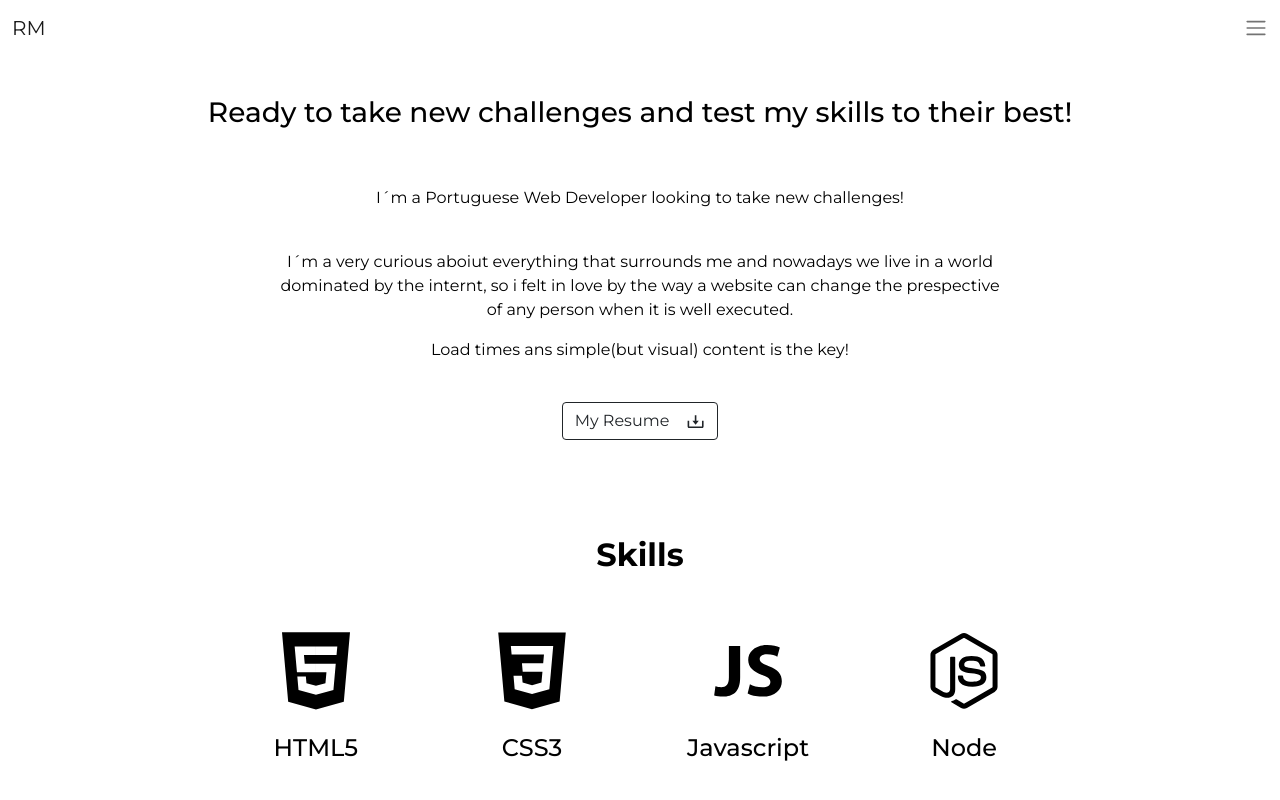
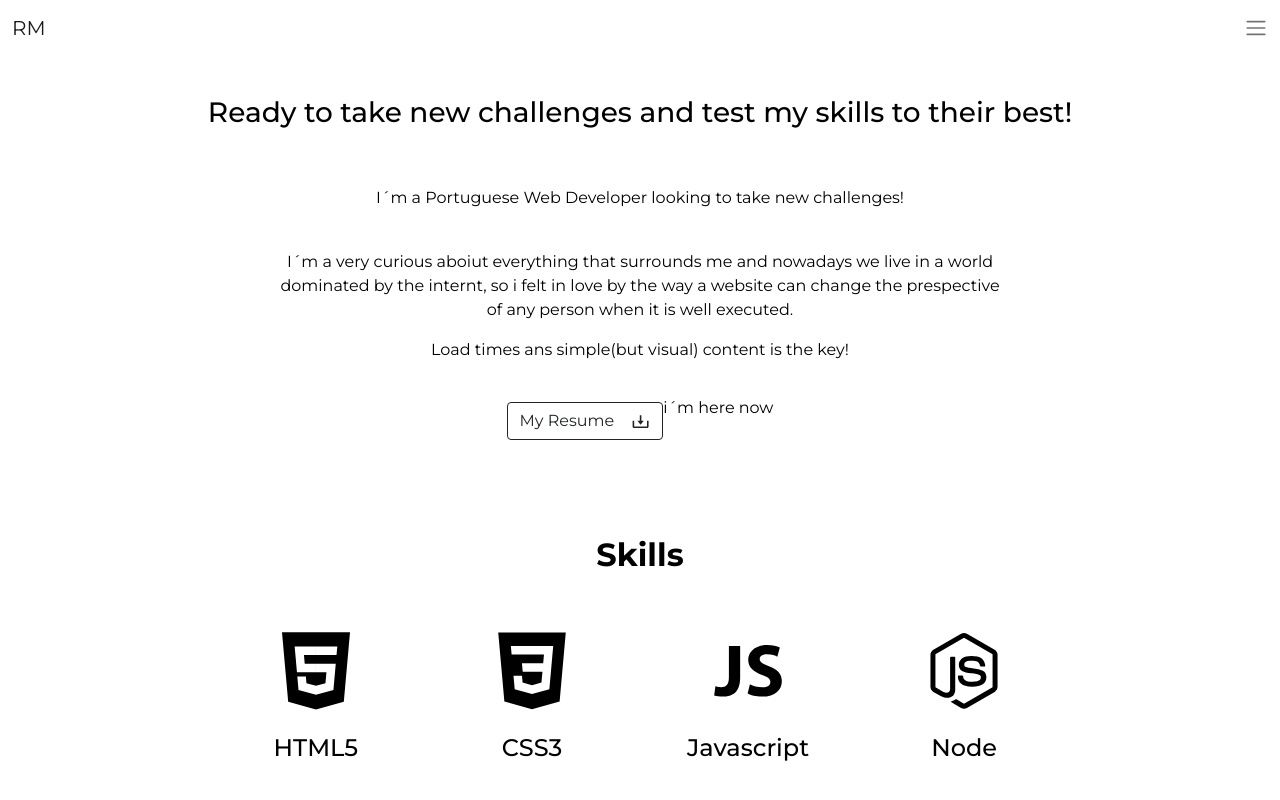
Before and after one commit to RMERCADOR98/Website_Portefolio, a React (Create React App) app: page /about in a window 1280 px wide. Shown: the top 800 px of the page. Built offline with nearby package versions, Linux system fonts and the light colour scheme.

Commit message:
"i´m here!"

```diff
--- a/src/Components/AboutMe/About.js
+++ b/src/Components/AboutMe/About.js
@@ -49,6 +49,7 @@ const About = () => {
             My Resume &nbsp; &nbsp;
             <BiDownload size="1.2em" />
           </button>
+          i´m here now
         </section>
 
         <section className="Skills" class="pt-5 mt-5">
```
